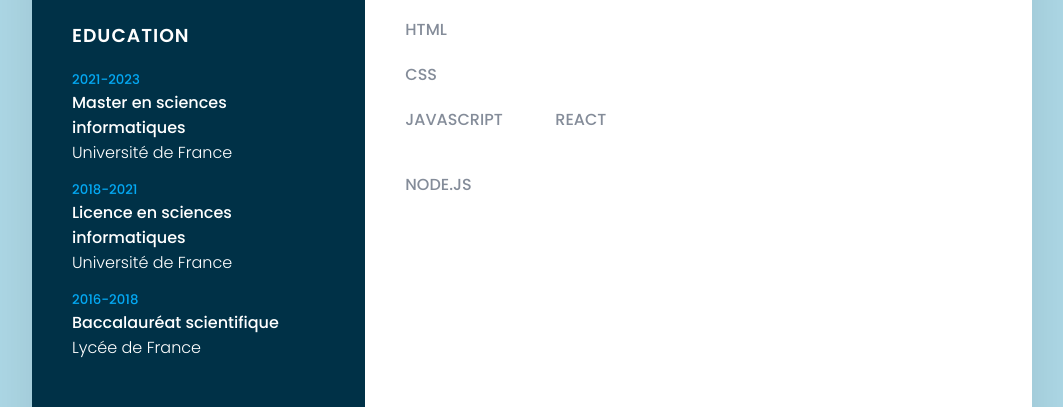
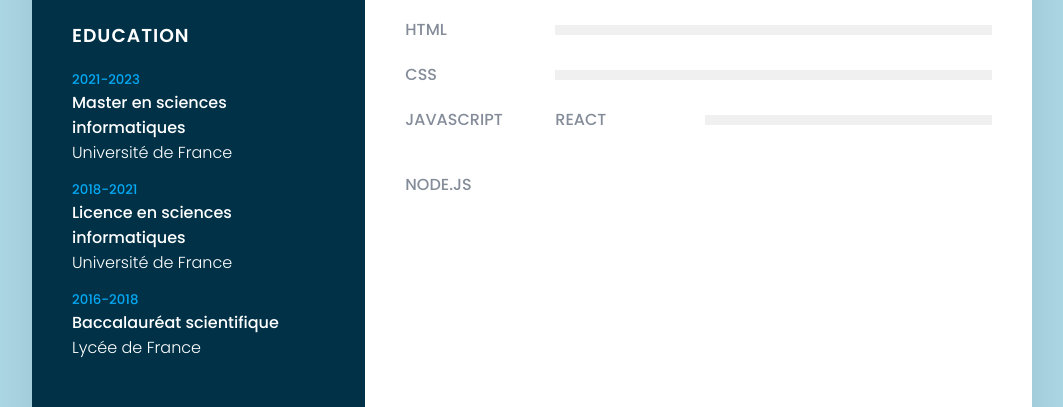
Before and after one commit to Nekoma59/CV-Renaud, a plain HTML site: page CV Renaud.html in a window 1280 px wide. Shown: the part 693-1100 px from the top of the page, without its empty margins (108-1171 px from the left). Drawn offline with Linux system fonts and the light colour scheme.

Commit message:
.skills .box .percent

```diff
--- a/style.css
+++ b/style.css
@@ -208,3 +208,10 @@ p
     color: #848c99;
     font-weight: 500;
 }
+.skills .box .percent
+{
+    position: relative;
+    width: 100%;
+    height: 10px;
+    background: #f0f0f0;
+}
```
